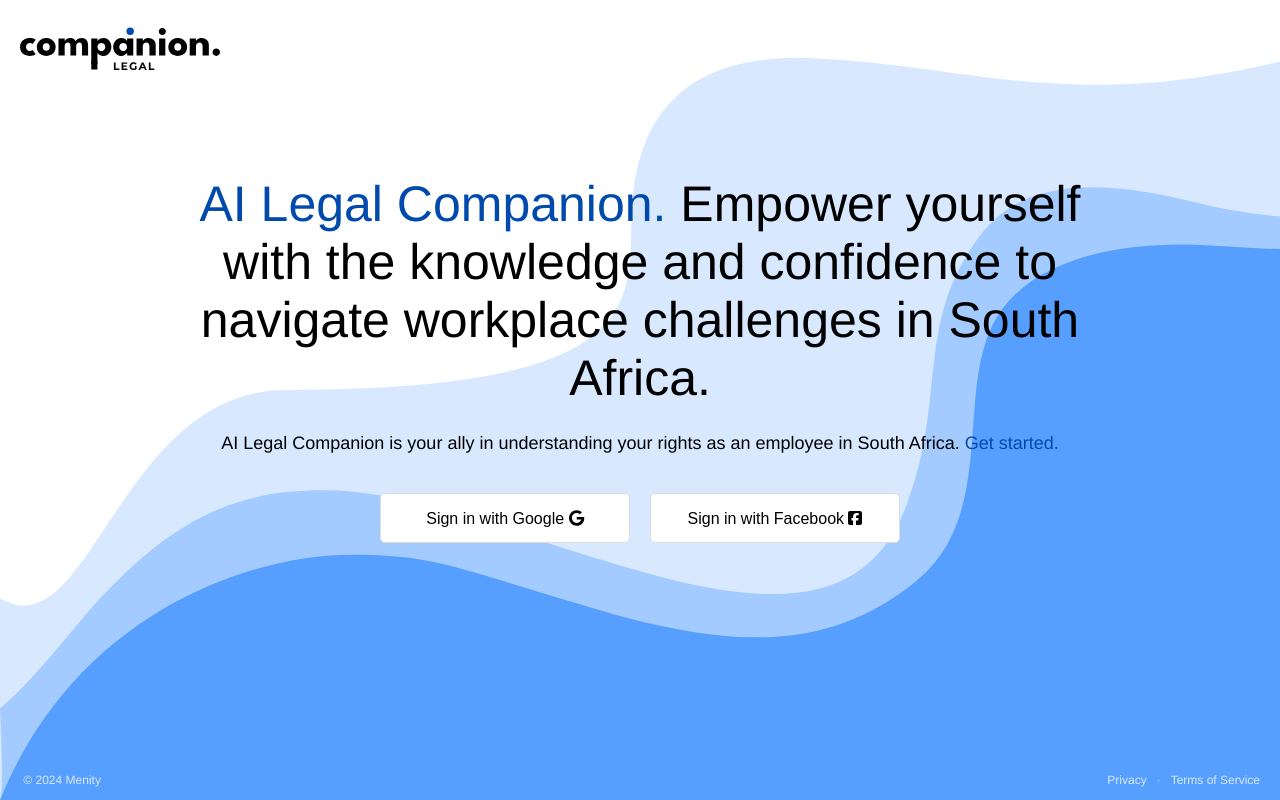
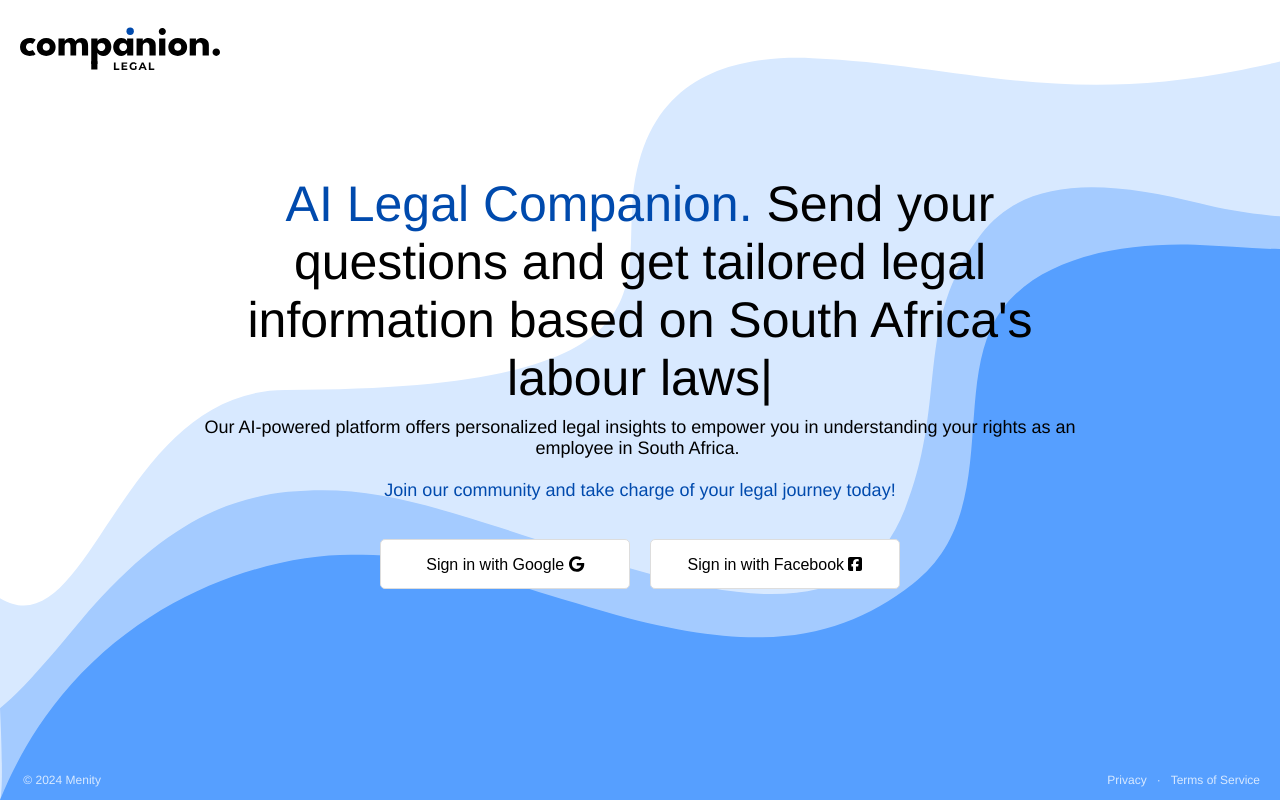
Before and after one commit to mavu072/legal-companion-webapp, a React (Create React App) app: page / in a window 1280 px wide. Built offline with nearby package versions, Linux system fonts and the light colour scheme; no server answers.

Commit message:
Implemented a type writer effect on the sign in page

```diff
--- a/package.json
+++ b/package.json
@@ -19,7 +19,9 @@
     "react": "^18.2.0",
     "react-dom": "^18.2.0",
     "react-firebase-hooks": "^5.1.1",
+    "react-router-dom": "^6.23.1",
     "react-scripts": "5.0.1",
+    "react-type-animation": "^3.2.0",
     "web-vitals": "^2.1.4"
   },
   "scripts": {
--- a/src/App.css
+++ b/src/App.css
@@ -148,7 +148,8 @@ body {
       text-align: center;
       font-size: 50px;
       font-weight: 400;
-      margin-bottom: 3%;
+      margin-bottom: 10px;
+      min-height: 150px;
     }
 
     .heading span {
@@ -156,13 +157,12 @@ body {
     }
 
     .desc {
-      text-align: left;
+      text-align: center;
       font-size: 18px;
     }
 
     .desc span:last-child {
       color: var(--color-blue);
-      white-space: nowrap;
     }
   }
 }
@@ -258,6 +258,7 @@ body {
         font-size: 30px;
         text-align: center;
         margin-bottom: 20px;
+        min-height: 210px;
       }
 
       .desc {
@@ -316,6 +317,7 @@ body {
         font-size: 30px;
         text-align: center;
         margin-bottom: 20px;
+        min-height: 210px;
       }
 
       .desc {
--- a/src/components/auth/Auth.js
+++ b/src/components/auth/Auth.js
@@ -1,5 +1,6 @@
 import logo from '../../assets/Logo.svg';
 import { FontAwesomeIcon } from '@fortawesome/react-fontawesome';
+import { TypeAnimation } from 'react-type-animation';
 import { ScreenLoader } from '../app/Loader';
 import SnackBarNotification from '../notification/SnackBar';
 import { googleAuthProvider, facebookAuthProvider } from '../../firebase/util';
@@ -49,15 +50,34 @@ function SignIn(props) {
     return (
         <>
             {isLoading && <ScreenLoader />}
-            {message && <SnackBarNotification message={message}/> }
+            {message && <SnackBarNotification message={message} />}
             <main className='landing-window'>
                 <img className="app-logo-banner" src={logo} alt='Logo' />
                 <div className='app-content'>
                     <div className='heading'>
-                        <span>AI Legal Companion.</span> Empower yourself with the knowledge and confidence to navigate workplace challenges in South Africa.
+                        <span>AI Legal Companion. </span>
+                        <TypeAnimation
+                            sequence={[
+                                // Same substring at the start will only be typed once, initially
+                                'Send your questions and get tailored legal information based on South Africa\'s labour laws.',
+                                1000,
+                                'Understand complex legal concepts with easy explanations, personalized to your situation.',
+                                1000,
+                                'Upload legal documents for a quick check against South Africa\'s labour laws.',
+                                1000,
+                                'Enjoy a seamless experience with our intuitive platform.',
+                                1000,
+                            ]}
+                            speed={50}
+                            repeat={Infinity}
+                            style={{
+                                color: '#000000',
+                            }}
+                        />
                     </div>
                     <div className='desc'>
-                        AI Legal Companion is your ally in understanding your rights as an employee in South Africa. <span>Get started.</span>
+                        Our AI-powered platform offers personalized legal insights to empower you in understanding your rights as an employee in South Africa.&nbsp;<br/><br/>
+                        <span>Join our community and take charge of your legal journey today!</span>
                     </div>
                 </div>
                 <div className='auth-providers'>
--- a/src/index.js
+++ b/src/index.js
@@ -3,6 +3,7 @@ import ReactDOM from 'react-dom/client';
 import './index.css';
 import App from './App';
 import reportWebVitals from './reportWebVitals';
+import { createBrowserRouter, RouterProvider } from 'react-router-dom';
 
 const root = ReactDOM.createRoot(document.getElementById('root'));
 root.render(
@@ -14,4 +15,4 @@ root.render(
 // If you want to start measuring performance in your app, pass a function
 // to log results (for example: reportWebVitals(console.log))
 // or send to an analytics endpoint. Learn more: https://bit.ly/CRA-vitals
-reportWebVitals(console.log);
+reportWebVitals();
```
Also changed, not shown: 1 other file (tests, documents, lock files or other folders).
